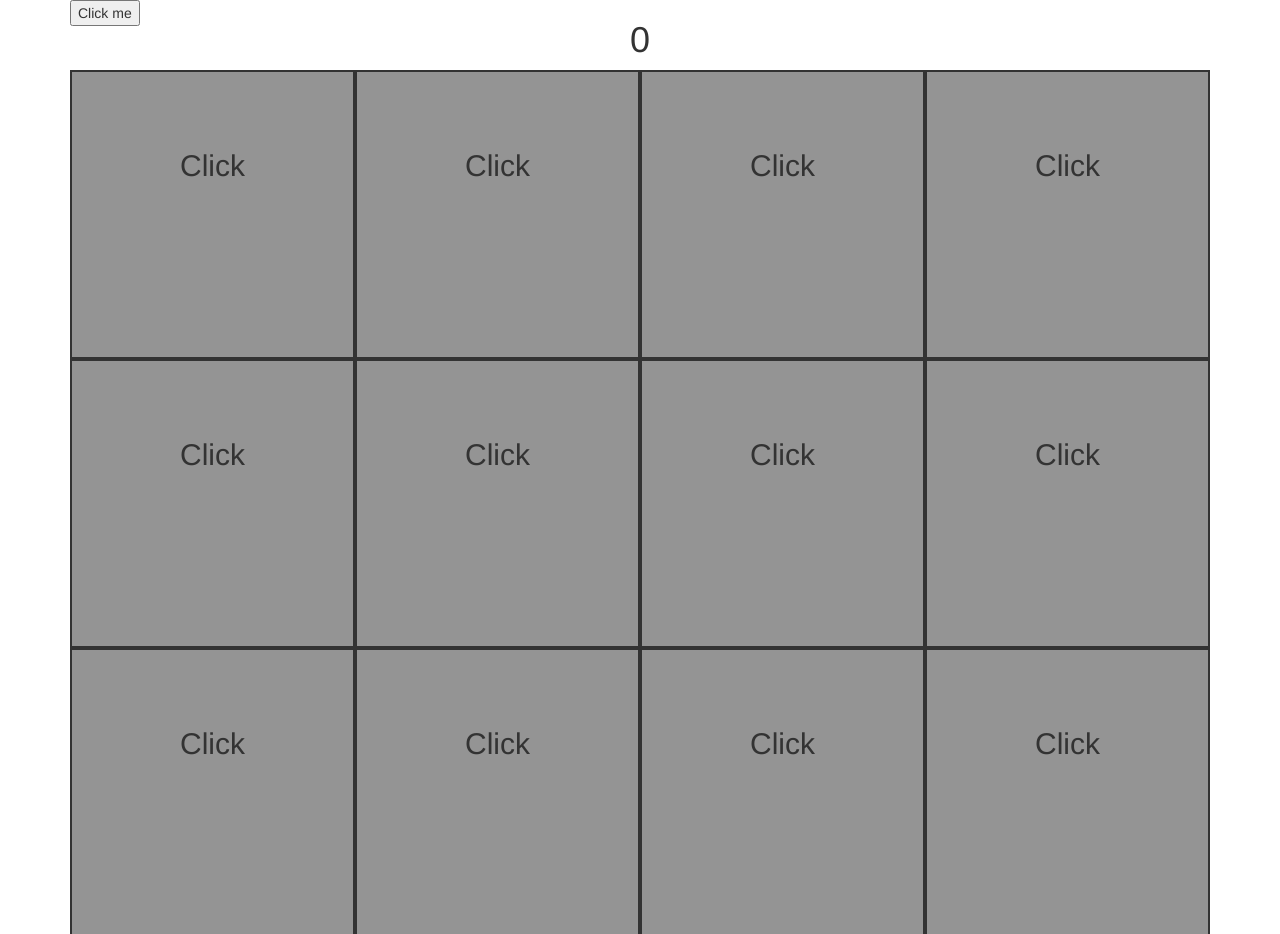
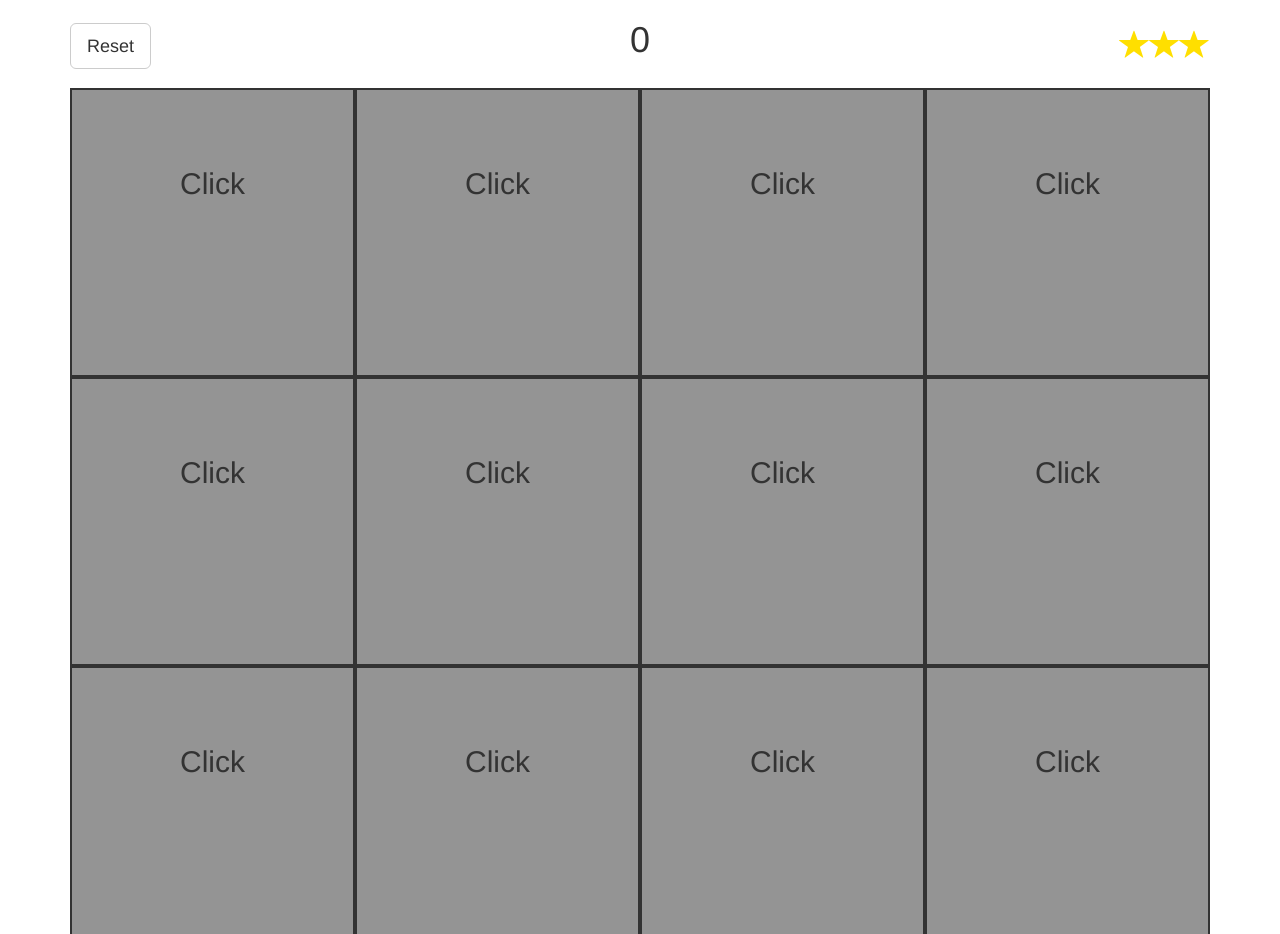
Before and after one commit to chiragpoddar12/memorygame, a plain HTML site: page index.html in a window 1280 px wide. Shown: the top 934 px of the page. Drawn offline with nearby package versions, Linux system fonts and the light colour scheme.

Commit message:
Ratings Implemented

```diff
--- a/css/styles.css
+++ b/css/styles.css
@@ -72,3 +72,17 @@
   -webkit-transform: rotateY(0);
           transform: rotateY(0);
 }
+
+#reset{
+  padding-top: 2%;
+}
+
+#rating{
+  padding-top: 2.5%;
+  padding-bottom: 2%;
+}
+
+.glyphicon {
+    font-size: 30px;
+    color: #FFDF00;
+}
--- a/index.html
+++ b/index.html
@@ -4,6 +4,7 @@
         <title>Memory Game</title>
         <!-- Bootstrap -->
         <link href="css/bootstrap.min.css" rel="stylesheet">
+        <link rel="stylesheet" href="https://maxcdn.bootstrapcdn.com/bootstrap/3.3.7/css/bootstrap.min.css">
         <!--Custom CSS -->
         <link rel="stylesheet" type="text/css" href="css/styles.css">
     </head>
@@ -11,13 +12,12 @@
         <div class="container">
             <div class="row" >
                 <div class="col-xs-4" id="reset">
-                    <button onclick="reset()">Click me</button>
+                    <button onclick="reset()" type="button" class="btn btn-default btn-lg">Reset</button>
                 </div>
                 <div class="col-xs-4 text-center" id="score">
-                    <h1>0</h1>
+                    <!-- <h1>0</h1> -->
                 </div>
                 <div class="col-xs-4 text-right" id="rating">
-
                 </div>
             </div>
             <div id="memory">
--- a/js/cardFlip.js
+++ b/js/cardFlip.js
@@ -3,6 +3,8 @@
   var hitCount = 0;
   var chances = 0;
   var selectedCards = [];
+  document.getElementById('score').innerHTML = "<h1>"+chances+"</h1>"
+  document.getElementById('rating').innerHTML = '<span class="glyphicon glyphicon-star" aria-hidden="true"></span><span class="glyphicon glyphicon-star" aria-hidden="true"></span><span class="glyphicon glyphicon-star" aria-hidden="true"></span>';
   var cards = document.querySelectorAll(".card.effect-click");
   for ( var i  = 0, len = cards.length; i < len; i++ ) {
     var card = cards[i];
@@ -22,6 +24,16 @@
       console.log(selectedCards);
       if(cardNumber == 2){
         chances++;
+        if(chances<10){
+          //3 stars
+          document.getElementById('rating').innerHTML = '<span class="glyphicon glyphicon-star" aria-hidden="true"></span><span class="glyphicon glyphicon-star" aria-hidden="true"></span><span class="glyphicon glyphicon-star" aria-hidden="true"></span>';
+        }else if(chances<14){
+          //2 stars
+          document.getElementById('rating').innerHTML = '<span class="glyphicon glyphicon-star" aria-hidden="true"></span><span class="glyphicon glyphicon-star" aria-hidden="true"></span>';
+        }else{
+          //1 star
+          document.getElementById('rating').innerHTML = '<span class="glyphicon glyphicon-star" aria-hidden="true"></span>';
+        }
         document.getElementById('score').innerHTML = "<h1>"+chances+"</h1>"
         if(selectedCards[1].getElementsByTagName('img')[0].src != selectedCards[0].getElementsByTagName('img')[0].src){
           setTimeout((reverseCards)(selectedCards),500);
```
